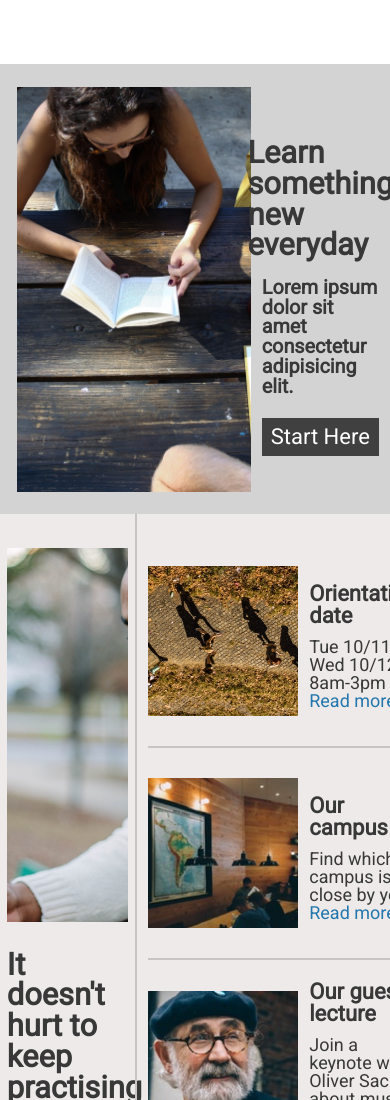
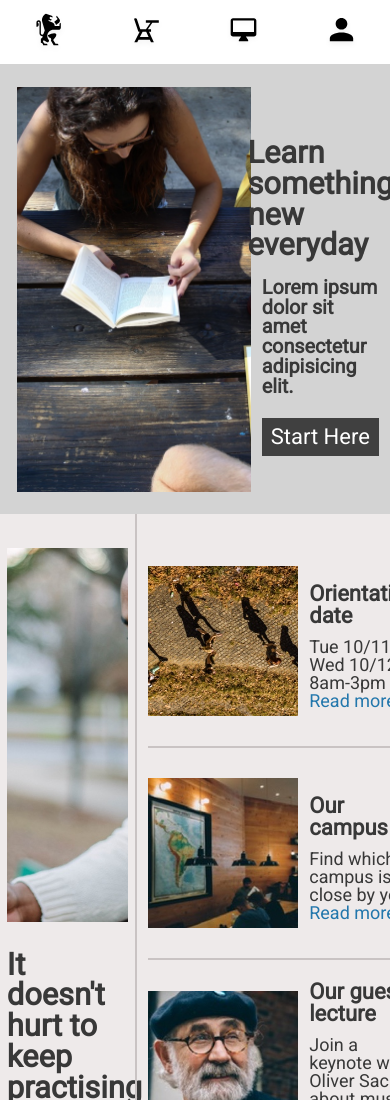
Before and after one commit to drmeth/drmeth.github.io, a plain HTML site: page index.html in a window 390 px wide. Shown: the top 1100 px of the page. Drawn offline with Linux system fonts and the light colour scheme.

Commit message:
added header for mobile

```diff
--- a/resources/css/style.css
+++ b/resources/css/style.css
@@ -463,12 +463,24 @@ section.course-content {
 
 @media only screen and (max-width: 480px) {
 
-    header {
+    header #heading,
+    header nav {
         display: none;
     }
 
     #mobile-nav {
-        display: block;
+        display: flex;
+        position: fixed;
+        top: 0; left: 0;
+        width: 100%;
+        height: 64px;
+        justify-content: space-around;
+        align-items: center;
+        z-index: 2;
+    }
 
+    #mobile-nav img {
+        width: 35px;
+        height: auto;
     }
 }
```
